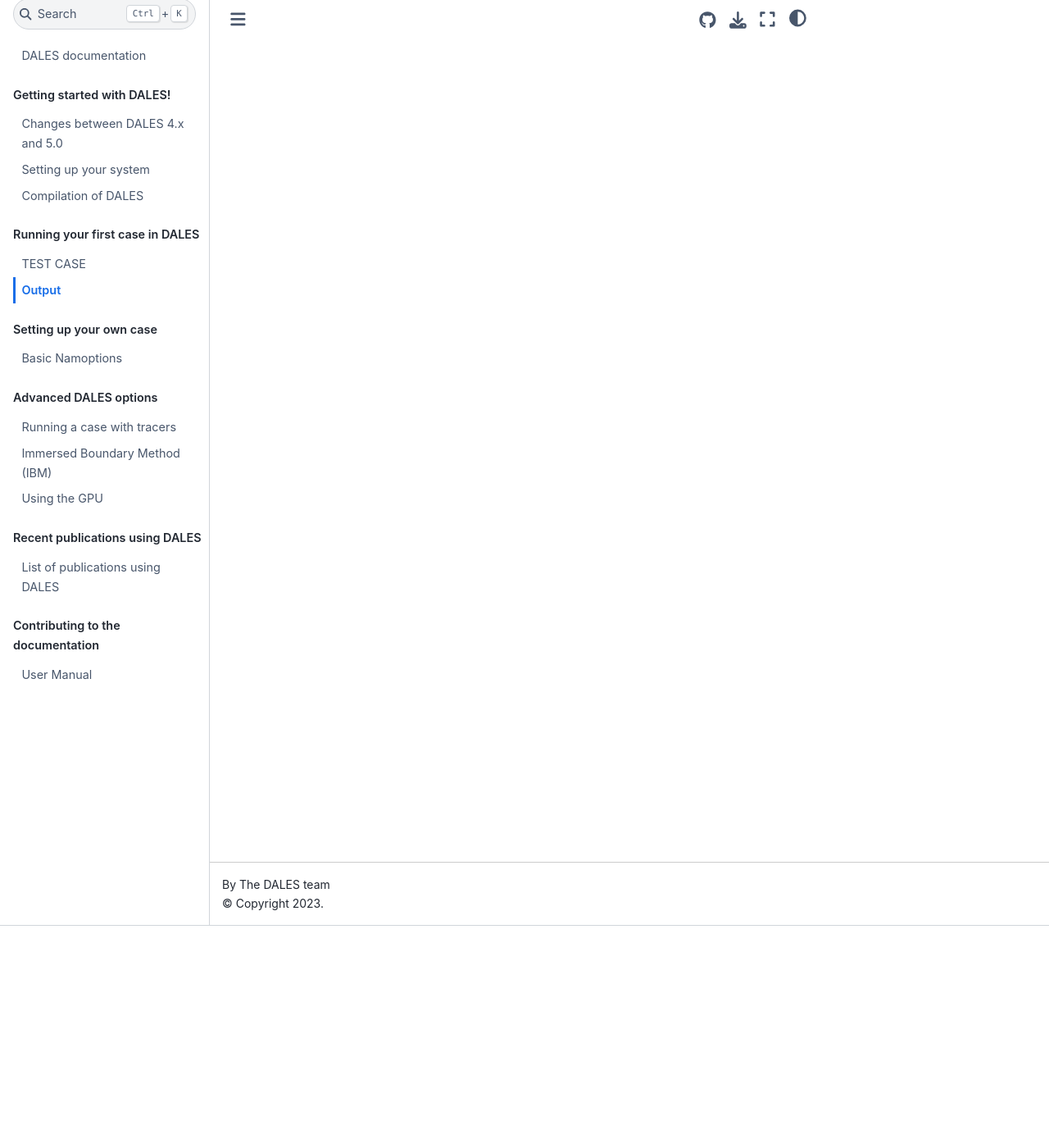
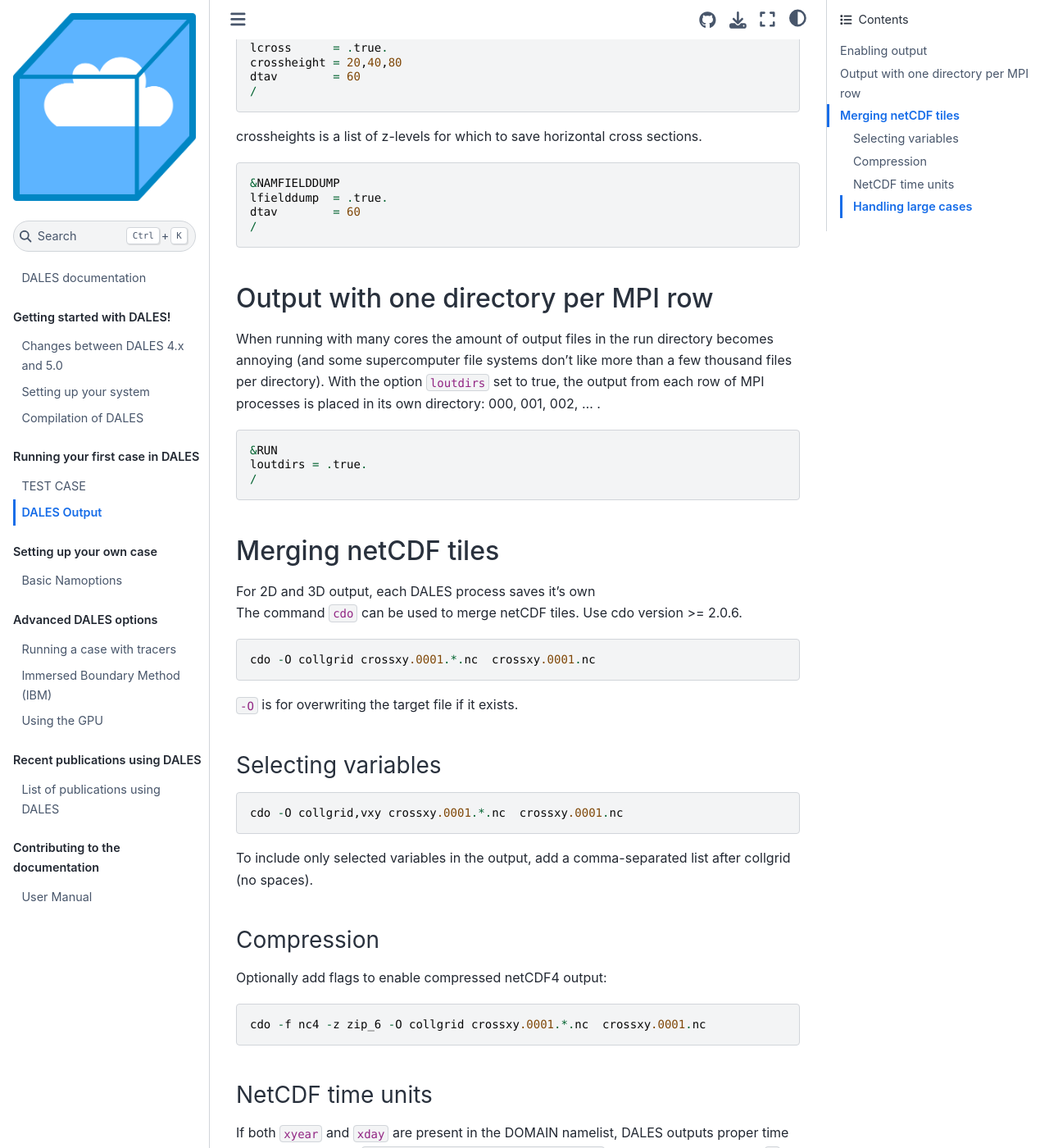
Before and after one commit to dalesteam/dalesdocs, a Jupyter Book: the page built from book/running/output.md, in a window 1280 px wide and 1400 px high, scrolled down 271 px. Shown: the whole window at 82% size. Built offline with Jupyter Book 1.0.4 settings and Sphinx 7.4.7 and the Sphinx Book theme 1.1.4, drawn with Linux system fonts in a browser that asks for light colours; some of the changed text lies outside the part shown.

Commit message:
add output documentation

````diff
--- a/book/_toc.yml
+++ b/book/_toc.yml
@@ -10,7 +10,7 @@
   - caption: Running your first case in DALES
     chapters:
       - file: running/testcase.ipynb
-      - file: running/output.ipynb
+      - file: running/output.md
   - caption: Setting up your own case
     chapters:
       - file: running/basic_namoptions.ipynb
--- /dev/null
+++ b/book/running/output.md
@@ -0,0 +1,67 @@
+# DALES Output
+
+## Enabling output
+
+To save cross sections or 3D fields the following settings are needed in the namelist file for Dales. Output is saved in netCDF format by default.
+
+```
+&NAMCROSSSECTION
+lcross      = .true.
+crossheight = 20,40,80
+dtav        = 60
+/
+```
+crossheights is a list of z-levels for which to save horizontal cross sections.
+
+```
+&NAMFIELDDUMP
+lfielddump  = .true.
+dtav        = 60
+/
+```
+
+
+## Output with one directory per MPI row
+When running with many cores the amount of output files in the run directory becomes annoying (and some supercomputer file systems don't like more than a few thousand files per directory).
+With the option `loutdirs` set to true, the output from each row of MPI processes is placed in its own directory: 000, 001, 002, ... .
+```
+&RUN
+loutdirs = .true.
+/
+```
+
+## Merging netCDF tiles
+
+For 2D and 3D output, each DALES process saves it's own
+The command `cdo` can be used to merge netCDF tiles.
+Use cdo version >= 2.0.6.
+
+```
+cdo -O collgrid crossxy.0001.*.nc  crossxy.0001.nc
+```
+
+`-O` is for overwriting the target file if it exists.
+
+### Selecting variables
+
+```
+cdo -O collgrid,vxy crossxy.0001.*.nc  crossxy.0001.nc
+```
+To include only selected variables in the output, add a comma-separated list after collgrid (no spaces).
+
+### Compression
+Optionally add flags to enable compressed netCDF4 output:
+```
+cdo -f nc4 -z zip_6 -O collgrid crossxy.0001.*.nc  crossxy.0001.nc
+```
+
+### NetCDF time units
+
+If both `xyear` and `xday` are present in the DOMAIN namelist,
+DALES outputs proper time units in the netCDF: `seconds since 2020-01-02T00:00:00.` Otherwise the unit is just `s`, meaning seconds since the start of the simulation.
+
+### Handling large cases
+
+If cdo runs out of memory, it may help to do the merging in two steps:
+first merge each row of tiles into a stripe, then merge the stripes.
+To save time, do not enable compression for the intermediate files.
````
Also changed, not shown: book/running/output.ipynb (deleted).
